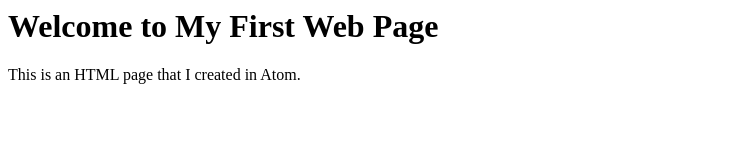
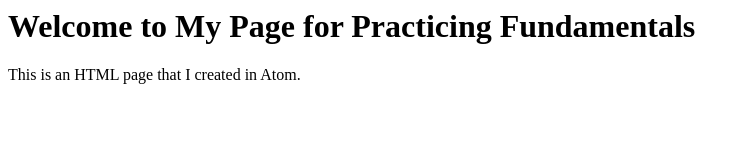
Before and after one commit to Ranada/fundamentals, a plain HTML site: page index.html in a window 1280 px wide. Shown: the whole page, without its empty margins (0-750 px from the left). Drawn offline with Linux system fonts and the light colour scheme.

Commit message:
Made changes to header title

```diff
--- a/index.html
+++ b/index.html
@@ -3,7 +3,7 @@
         <title>My First Web Page</title>
     </head>
     <body>
-        <h1>Welcome to My First Web Page</h1>
+        <h1>Welcome to My Page for Practicing Fundamentals</h1>
         <p>This is an HTML page that I created in Atom.</p>
     </body>
 </html>
```
